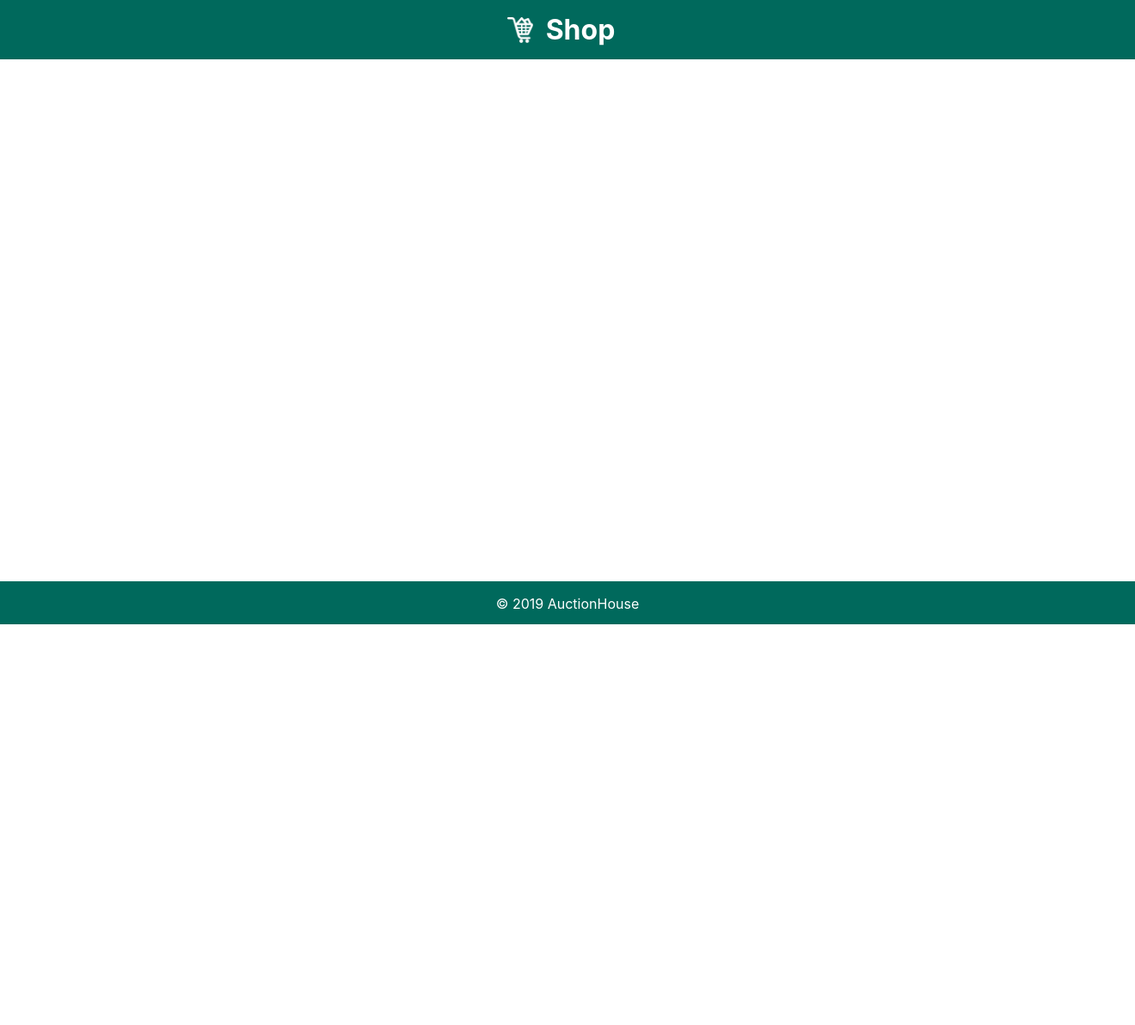
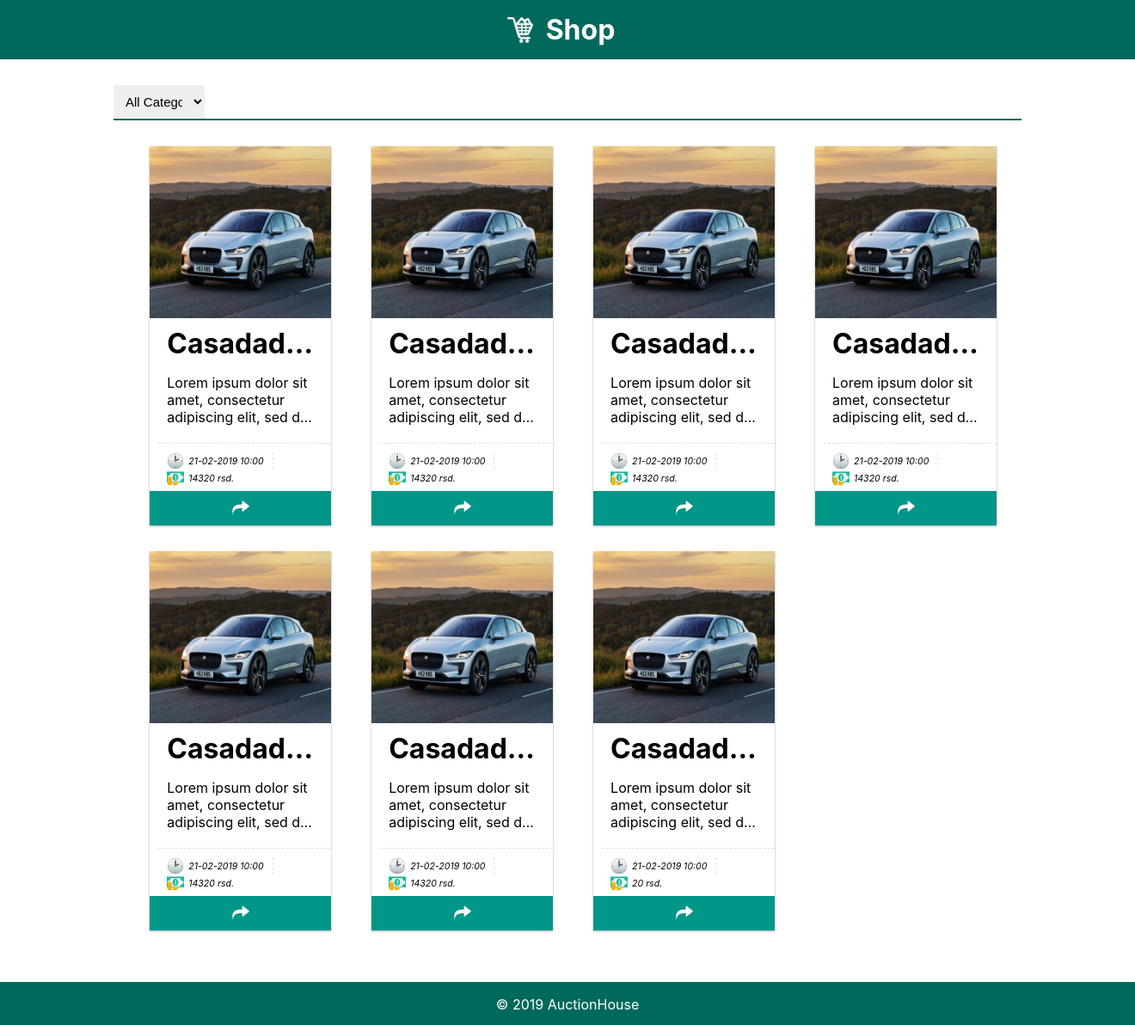
Before and after one commit to nsavicks/AuctionHouse, a PHP site: page /Shop.htm in a window 1320 px wide; the page is wider, and only the part inside the window is pictured. Shown: the part 74-1266 px from the top of that part at 86% size. Before the commit the page ends 800 px from the top of that part, so only its background shows below. Run offline with PHP 8.4, Linux system fonts and the light colour scheme.

Commit message:
Added style for shop page

```diff
--- a/Shop.htm
+++ b/Shop.htm
@@ -24,6 +24,194 @@
         <h1>Shop</h1>
     </div>
 
+    <div id="shop-content">
+        <div class="item-filter">
+            <select name="category">
+                <option value="All">All Categories</option>
+                <option value="Cars">Cars</option>
+                <option value="Books">Books</option>
+                <option value="Computers">Computers</option>
+            </select>
+        </div>
+
+        <div class="shop-items">
+            <div class="auction-preview">
+                <img src="IMG/car.jpg" />
+                <h1>Casadadadadassadasdadasdsadasr</h1>
+                <p>
+                    Lorem ipsum dolor sit amet, consectetur adipiscing elit, sed do eiusmod tempor incididunt ut labore
+                    et dolore
+                    magna aliqua.
+                </p>
+                <div class="auction-preview-meta">
+                    <div class="meta-clock">
+                        <img src="IMG/clock.png">
+                        <em>21-02-2019 10:00</em>
+                    </div>
+
+                    <div class="meta-money">
+                        <img src="IMG/money-icon.png">
+                        <em>14320 rsd.</em>
+                    </div>
+                </div>
+                <a href="#">
+                    <div class="auction-preview-goto">
+                        <img src="IMG/arrow.png">
+                    </div>
+                </a>
+            </div>
+            <div class="auction-preview">
+                <img src="IMG/car.jpg" />
+                <h1>Casadadadadassadasdadasdsadasr</h1>
+                <p>
+                    Lorem ipsum dolor sit amet, consectetur adipiscing elit, sed do eiusmod tempor incididunt ut labore
+                    et dolore
+                    magna aliqua.
+                </p>
+                <div class="auction-preview-meta">
+                    <div class="meta-clock">
+                        <img src="IMG/clock.png">
+                        <em>21-02-2019 10:00</em>
+                    </div>
+
+                    <div class="meta-money">
+                        <img src="IMG/money-icon.png">
+                        <em>14320 rsd.</em>
+                    </div>
+                </div>
+                <a href="#">
+                    <div class="auction-preview-goto">
+                        <img src="IMG/arrow.png">
+                    </div>
+                </a>
+            </div>
+            <div class="auction-preview">
+                <img src="IMG/car.jpg" />
+                <h1>Casadadadadassadasdadasdsadasr</h1>
+                <p>
+                    Lorem ipsum dolor sit amet, consectetur adipiscing elit, sed do eiusmod tempor incididunt ut labore
+                    et dolore
+                    magna aliqua.
+                </p>
+                <div class="auction-preview-meta">
+                    <div class="meta-clock">
+                        <img src="IMG/clock.png">
+                        <em>21-02-2019 10:00</em>
+                    </div>
+
+                    <div class="meta-money">
+                        <img src="IMG/money-icon.png">
+                        <em>14320 rsd.</em>
+                    </div>
+                </div>
+                <a href="#">
+                    <div class="auction-preview-goto">
+                        <img src="IMG/arrow.png">
+                    </div>
+                </a>
+            </div>
+            <div class="auction-preview">
+                <img src="IMG/car.jpg" />
+                <h1>Casadadadadassadasdadasdsadasr</h1>
+                <p>
+                    Lorem ipsum dolor sit amet, consectetur adipiscing elit, sed do eiusmod tempor incididunt ut labore
+                    et dolore
+                    magna aliqua.
+                </p>
+                <div class="auction-preview-meta">
+                    <div class="meta-clock">
+                        <img src="IMG/clock.png">
+                        <em>21-02-2019 10:00</em>
+                    </div>
+
+                    <div class="meta-money">
+                        <img src="IMG/money-icon.png">
+                        <em>14320 rsd.</em>
+                    </div>
+                </div>
+                <a href="#">
+                    <div class="auction-preview-goto">
+                        <img src="IMG/arrow.png">
+                    </div>
+                </a>
+            </div>
+            <div class="auction-preview">
+                <img src="IMG/car.jpg" />
+                <h1>Casadadadadassadasdadasdsadasr</h1>
+                <p>
+                    Lorem ipsum dolor sit amet, consectetur adipiscing elit, sed do eiusmod tempor incididunt ut labore
+                    et dolore
+                    magna aliqua.
+                </p>
+                <div class="auction-preview-meta">
+                    <div class="meta-clock">
+                        <img src="IMG/clock.png">
+                        <em>21-02-2019 10:00</em>
+                    </div>
+
+                    <div class="meta-money">
+                        <img src="IMG/money-icon.png">
+                        <em>14320 rsd.</em>
+                    </div>
+                </div>
+                <a href="#">
+                    <div class="auction-preview-goto">
+                        <img src="IMG/arrow.png">
+                    </div>
+                </a>
+            </div>
+            <div class="auction-preview">
+                <img src="IMG/car.jpg" />
+                <h1>Casadadadadassadasdadasdsadasr</h1>
+                <p>
+                    Lorem ipsum dolor sit amet, consectetur adipiscing elit, sed do eiusmod tempor incididunt ut labore
+                    et dolore
+                    magna aliqua.
+                </p>
+                <div class="auction-preview-meta">
+                    <div class="meta-clock">
+                        <img src="IMG/clock.png">
+                        <em>21-02-2019 10:00</em>
+                    </div>
+
+                    <div class="meta-money">
+                        <img src="IMG/money-icon.png">
+                        <em>14320 rsd.</em>
+                    </div>
+                </div>
+                <a href="#">
+                    <div class="auction-preview-goto">
+                        <img src="IMG/arrow.png">
+                    </div>
+                </a>
+            </div>
+            <div class="auction-preview">
+                <img src="IMG/car.jpg" />
+                <h1>Casadadadadassadasdadasdsadasr</h1>
+                <p>
+                    Lorem ipsum dolor sit amet, consectetur adipiscing elit, sed do eiusmod tempor incididunt ut labore
+                    et dolore
+                    magna aliqua.
+                </p>
+                <div class="auction-preview-meta">
+                    <div class="meta-clock">
+                        <img src="IMG/clock.png">
+                        <em>21-02-2019 10:00</em>
+                    </div>
+
+                    <div class="meta-money">
+                        <img src="IMG/money-icon.png">
+                        <em>20 rsd.</em>
+                    </div>
+                </div>
+                <a href="#">
+                    <div class="auction-preview-goto">
+                        <img src="IMG/arrow.png">
+                    </div>
+                </a>
+            </div>
+        </div>
+    </div>
 
     <footer>
         <p>&copy; 2019 AuctionHouse</p>
--- a/css/style.css
+++ b/css/style.css
@@ -276,11 +276,11 @@ input[type=radio]{
 
 .auction-preview-meta{
    margin-left: 10px;
-   margin-right: 10px;
    margin-top: 20px;
    margin-bottom: 5px;
    border-top: 1px dashed #E0E0E0;
    padding-top: 10px;
+   font-size: 0.8vw;
 }
 
 .meta-clock, .meta-money{
@@ -320,3 +320,22 @@ input[type=radio]{
    display: block;
    margin: 0 auto;
 }
+
+/* Shop page */
+
+#shop-content{
+   width: 80%;
+   margin: 0 auto;
+   margin-top: 30px;
+}
+
+.item-filter{
+   border-bottom: 2px solid #00695C;
+   margin-bottom: 30px;
+}
+
+.item-filter select {
+   width: 10%;
+   margin: 0;
+   border: 0;
+}
```
